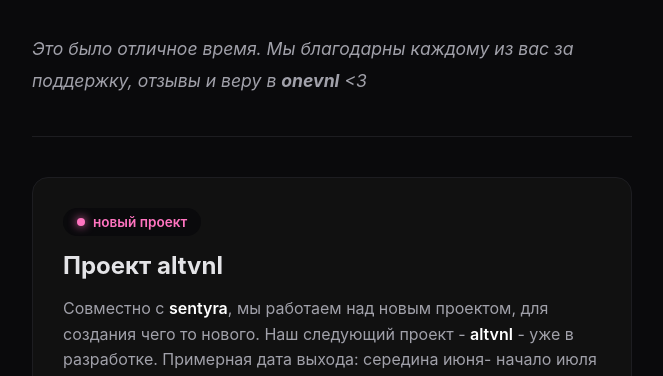
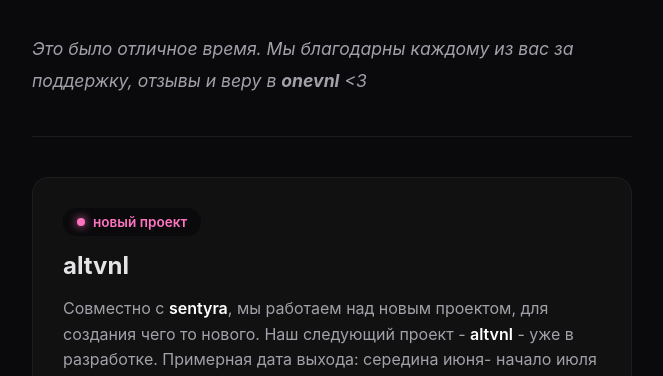
Before and after one commit to altvnl/onevnl.fun, a plain HTML site: page index.html in a window 1280 px wide. Shown: the part 193-569 px from the top of the page, without its empty margins (308-971 px from the left). Drawn offline with Linux system fonts and the light colour scheme.

Commit message:
name edit

```diff
--- a/index.html
+++ b/index.html
@@ -214,7 +214,7 @@
             <div class="dot"></div>
             новый проект
           </div>
-          <h2>Проект altvnl</h2>
+          <h2>altvnl</h2>
           <p>
             Совместно с
             <span class="highlight">sentyra</span>, мы работаем над новым
```
